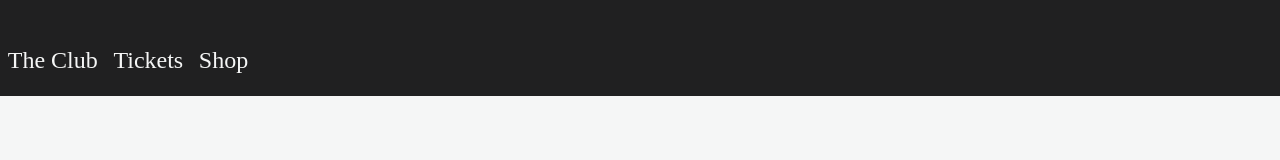
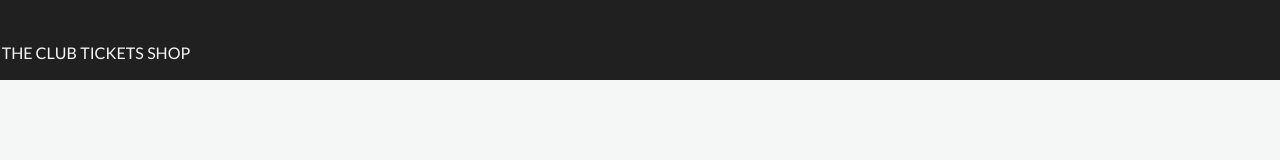
Before and after one commit to Aaron-G-Sanchez/AUSTIN-FC-MOCK-SITE, a plain HTML site: page index.html in a window 1280 px wide. Drawn offline with nearby package versions, Linux system fonts and the light colour scheme.

Commit message:
Added google font import

```diff
--- a/index.html
+++ b/index.html
@@ -3,11 +3,13 @@
 <head>
   <meta charset="UTF-8">
   <meta name="viewport" content="width=device-width, initial-scale=1.0">
+  <style>
+    @import url('https://fonts.googleapis.com/css2?family=Lato&display=swap');
+  </style>
   <link rel="stylesheet" href="/styles.css">
   <script src="https://cdnjs.cloudflare.com/ajax/libs/gsap/3.12.2/gsap.min.js" defer></script>
   <script src="https://cdnjs.cloudflare.com/ajax/libs/gsap/3.12.2/Observer.min.js" defer></script>
   <script src="https://cdnjs.cloudflare.com/ajax/libs/gsap/3.12.2/ScrollToPlugin.min.js" defer></script>
-
   <script src="index.js" defer></script>
   <title>AUSTIN FC</title>
   <link rel="icon" type="image/x-icon" href="/images/favicon.ico">
--- a/index.js
+++ b/index.js
@@ -23,18 +23,18 @@ navBar.appendChild(navBarList)
 // navBar.appendChild(logoContainer)
 // logoContainer.appendChild(afcLogo)
 
-const navBarOptions = ['The Club', 'Tickets', 'Shop']
+const navBarOptions = ['THE CLUB', 'TICKETS', 'SHOP']
 const navBarTargets = {
   0: 'https://google.com',
   1: 'https://github.com/Aaron-G-Sanchez',
   2: 'https://www.mlsstore.com/austin-fc/t-10362219+z-9310610-350450886?_s=bm-AustinFC-AUFC-MLS-HeaderTopNav-2023'
 }
 
-navBarOptions.forEach((i, index) => {
+navBarOptions.forEach((option, index) => {
   const navBarLink = document.createElement('a')
   navBarLink.setAttribute('href', navBarTargets[index])
   const navBarItem = document.createElement('li')
-  navBarLink.innerHTML = i
+  navBarLink.innerHTML = option
   navBarItem.appendChild(navBarLink)
   navBarList.appendChild(navBarItem)
 })
--- a/styles.css
+++ b/styles.css
@@ -7,6 +7,7 @@
 * {
   margin: 0;
   padding: 0;
+  font-family: 'Lato', sans-serif;
 }
 
 body{
@@ -30,7 +31,7 @@ a:visited {
   display: flex;
   align-items: center;
   /* justify-content: space-between; */
-  height: 12%;
+  height: 10%;
   width: 100%;
   background-color: var(--dark-grey);
   color: var(--off-white);
@@ -38,12 +39,12 @@ a:visited {
 
 .nav-container {
   list-style-type: none;
-  font-size: 1.5rem;
+  font-size: 1rem;
   display: flex;
   align-items: flex-end;
   justify-content: space-around;
   height: 55%;
-  width: 20%;
+  width: 15%;
   /* flex-grow: 1; */
 }
 
```
